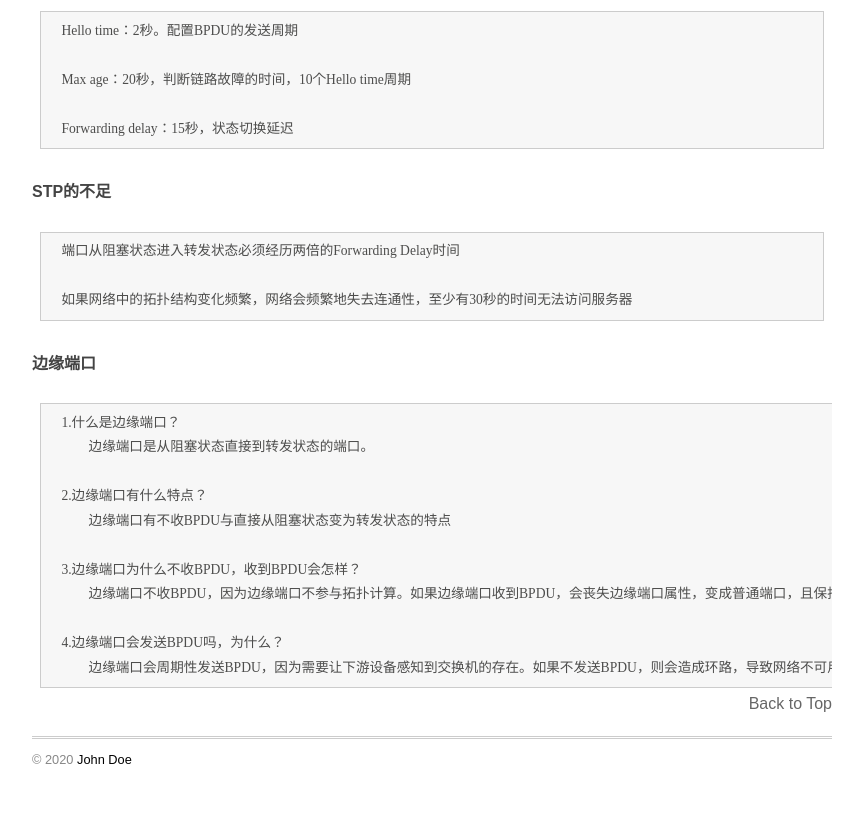
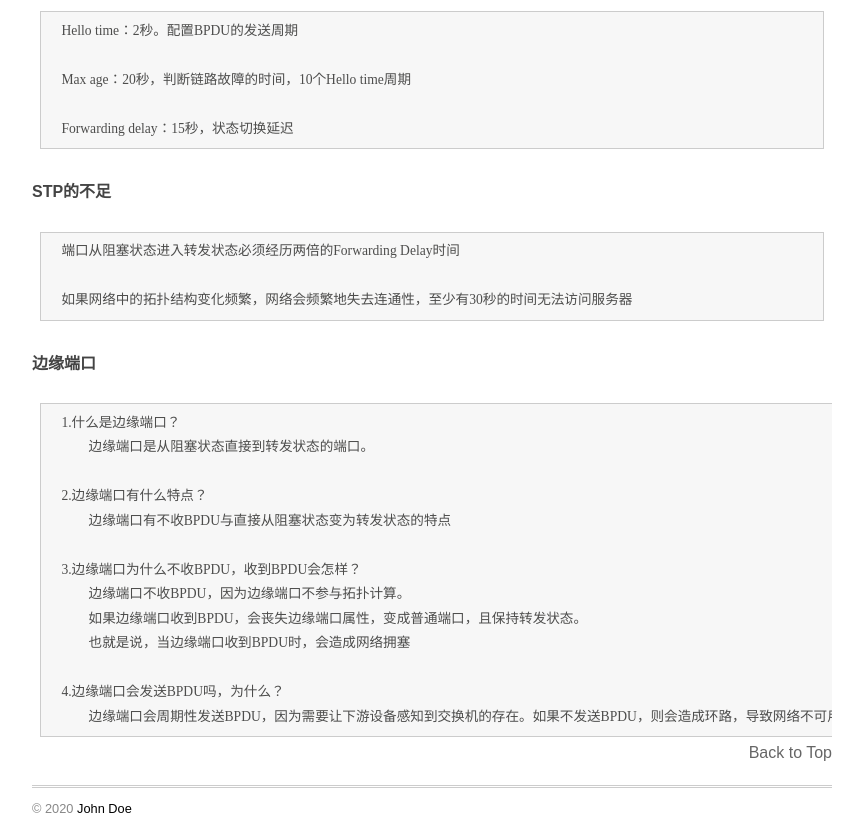
Before and after one commit to whg-123/whg-123.github.io, a plain HTML site: page 2020/04/05/STP生成树/index.html in a window 1280 px wide. Shown: the part 1860-2688 px from the top of the page, without its empty margins (208-1071 px from the left). Before the commit the page ends 2640 px from the top, so only its background shows below. Drawn offline with Linux system fonts and the light colour scheme.

Commit message:
Site updated: 2020-04-27 20:07:50

```diff
--- a/2020/04/05/STP生成树/index.html
+++ b/2020/04/05/STP生成树/index.html
@@ -100,7 +100,7 @@
 
 <h4 id="STP的不足"><a href="#STP的不足" class="headerlink" title="STP的不足"></a>STP的不足</h4><figure class="highlight plain"><table><tr><td class="gutter"><pre><span class="line">1</span><br><span class="line">2</span><br><span class="line">3</span><br></pre></td><td class="code"><pre><span class="line">端口从阻塞状态进入转发状态必须经历两倍的Forwarding Delay时间</span><br><span class="line"></span><br><span class="line">如果网络中的拓扑结构变化频繁，网络会频繁地失去连通性，至少有30秒的时间无法访问服务器</span><br></pre></td></tr></table></figure>
 
-<h4 id="边缘端口"><a href="#边缘端口" class="headerlink" title="边缘端口"></a>边缘端口</h4><figure class="highlight plain"><table><tr><td class="gutter"><pre><span class="line">1</span><br><span class="line">2</span><br><span class="line">3</span><br><span class="line">4</span><br><span class="line">5</span><br><span class="line">6</span><br><span class="line">7</span><br><span class="line">8</span><br><span class="line">9</span><br><span class="line">10</span><br><span class="line">11</span><br></pre></td><td class="code"><pre><span class="line">1.什么是边缘端口？</span><br><span class="line">	边缘端口是从阻塞状态直接到转发状态的端口。</span><br><span class="line">	</span><br><span class="line">2.边缘端口有什么特点？</span><br><span class="line">	边缘端口有不收BPDU与直接从阻塞状态变为转发状态的特点</span><br><span class="line">	</span><br><span class="line">3.边缘端口为什么不收BPDU，收到BPDU会怎样？</span><br><span class="line">	边缘端口不收BPDU，因为边缘端口不参与拓扑计算。如果边缘端口收到BPDU，会丧失边缘端口属性，变成普通端口，且保持转发状态。也就是说，当边缘端口收到BPDU时，会造成网络拥塞</span><br><span class="line">	</span><br><span class="line">4.边缘端口会发送BPDU吗，为什么？</span><br><span class="line">	边缘端口会周期性发送BPDU，因为需要让下游设备感知到交换机的存在。如果不发送BPDU，则会造成环路，导致网络不可用</span><br></pre></td></tr></table></figure>
+<h4 id="边缘端口"><a href="#边缘端口" class="headerlink" title="边缘端口"></a>边缘端口</h4><figure class="highlight plain"><table><tr><td class="gutter"><pre><span class="line">1</span><br><span class="line">2</span><br><span class="line">3</span><br><span class="line">4</span><br><span class="line">5</span><br><span class="line">6</span><br><span class="line">7</span><br><span class="line">8</span><br><span class="line">9</span><br><span class="line">10</span><br><span class="line">11</span><br><span class="line">12</span><br><span class="line">13</span><br></pre></td><td class="code"><pre><span class="line">1.什么是边缘端口？</span><br><span class="line">	边缘端口是从阻塞状态直接到转发状态的端口。</span><br><span class="line">	</span><br><span class="line">2.边缘端口有什么特点？</span><br><span class="line">	边缘端口有不收BPDU与直接从阻塞状态变为转发状态的特点</span><br><span class="line">	</span><br><span class="line">3.边缘端口为什么不收BPDU，收到BPDU会怎样？</span><br><span class="line">	边缘端口不收BPDU，因为边缘端口不参与拓扑计算。</span><br><span class="line">	如果边缘端口收到BPDU，会丧失边缘端口属性，变成普通端口，且保持转发状态。</span><br><span class="line">	也就是说，当边缘端口收到BPDU时，会造成网络拥塞</span><br><span class="line">	</span><br><span class="line">4.边缘端口会发送BPDU吗，为什么？</span><br><span class="line">	边缘端口会周期性发送BPDU，因为需要让下游设备感知到交换机的存在。如果不发送BPDU，则会造成环路，导致网络不可用</span><br></pre></td></tr></table></figure>
 
 
 
```
